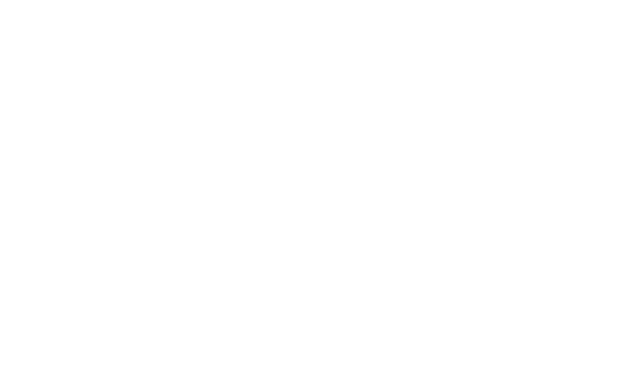
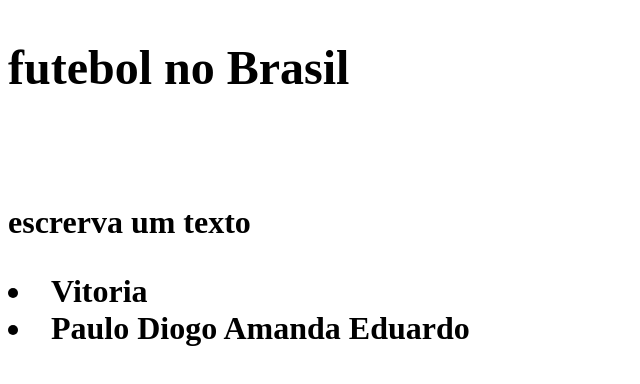
Before and after one commit to vitoriacris1205/1bmonteiro, a plain HTML site: page index.html in a window 1280 px wide. Shown: the whole page, without its empty margins (0-640 px from the left). Drawn offline with Linux system fonts and the light colour scheme.

Commit message:
Add files via upload

```diff
--- a/index.html
+++ b/index.html
@@ -6,6 +6,18 @@
     <title>Document</title>
 </head>
 <body>
-
+    <h1><futebol>
+        <h2>futebol no Brasil</h2>
+        <img ser=ímagens/imagens'jpg´>
+        <p>escrerva um texto</p>
+        <a>
+        <li>Vitoria<li>
+        <//>Paulo<//>
+        <//>Diogo<//>
+        <//>Amanda<//>
+        <//>Eduardo<//>
+    </a>
+    </futebol>
+    </h1>
 </body>
 </html>
```
